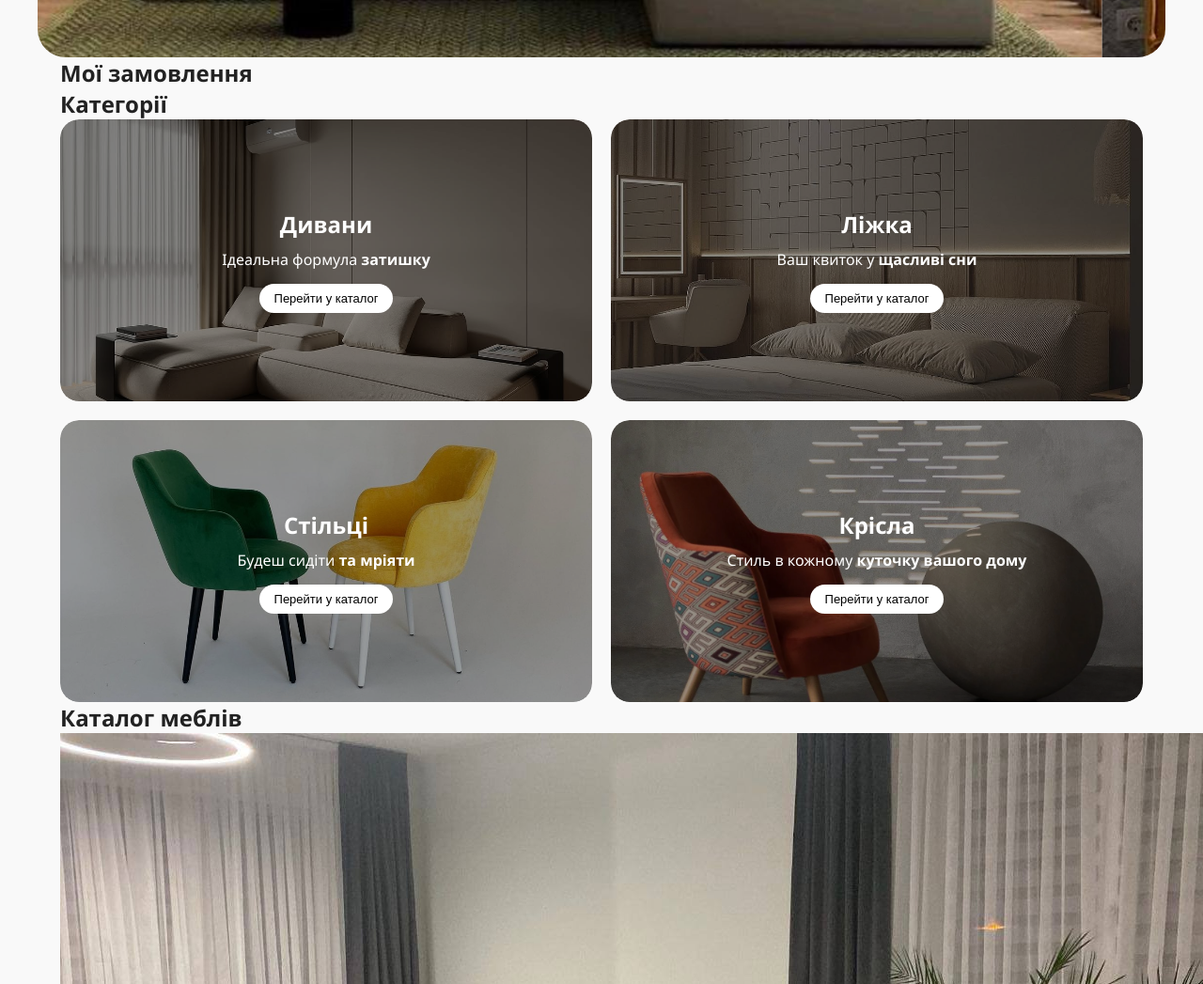
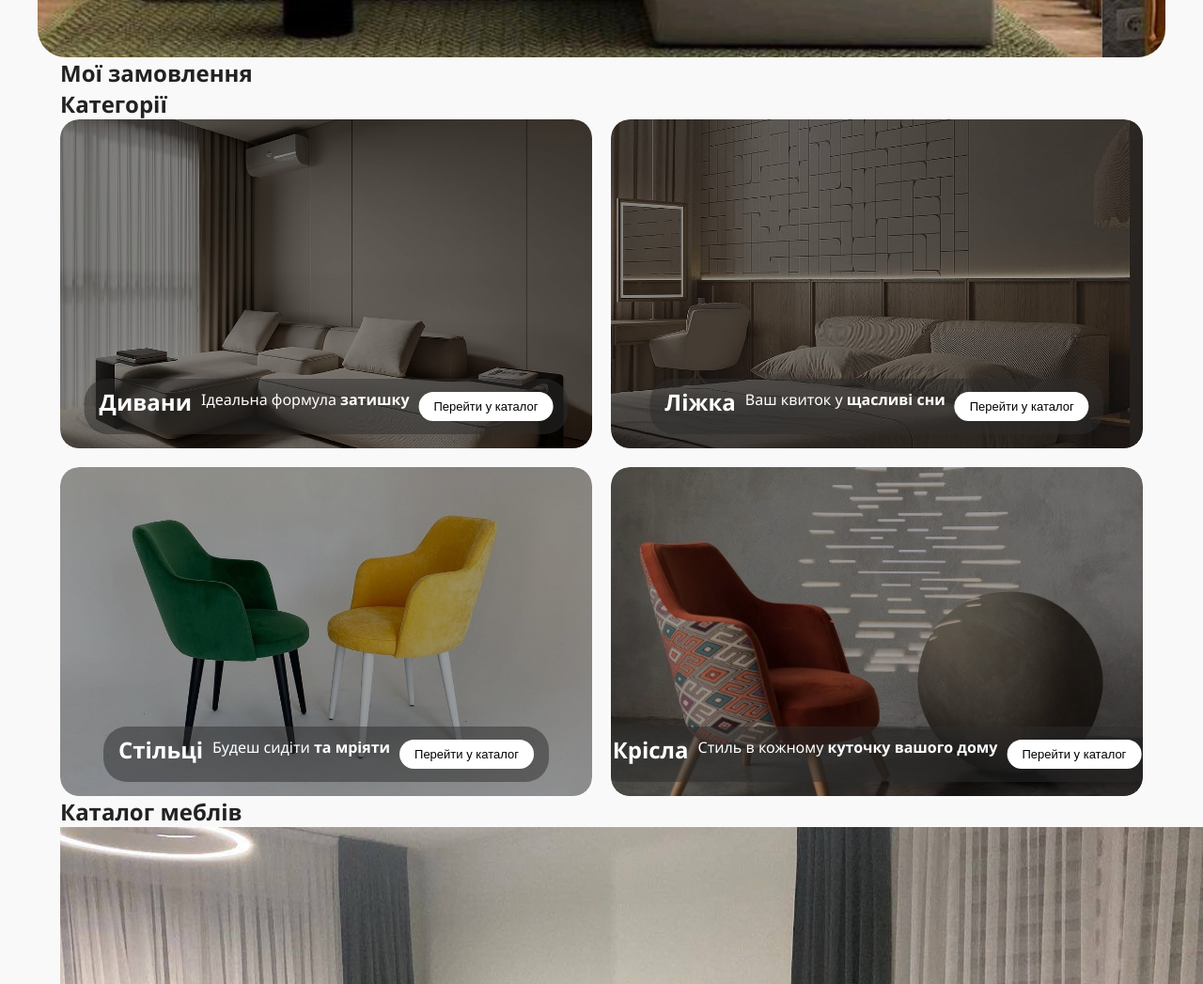
Before and after one commit to serg56345/artemShop-frontend, a plain HTML site: page index.html in a window 1280 px wide. Shown: the part 580-1627 px from the top of the page at 94% size. Drawn offline with Linux system fonts and the light colour scheme.

Commit message:
css category

```diff
--- a/style.css
+++ b/style.css
@@ -173,7 +173,7 @@ body {
     position: relative;
     overflow: hidden;
     border-radius: 20px;
-    height: 300px;
+    height: 350px;
 }
 
 .category__picture img {
@@ -206,18 +206,46 @@ body {
 
 .category__content {
     position: absolute;
-    top: 0;
-    left: 0;
-    right: 0;
-    bottom: 0;
+    left: 50%;
+    bottom: 15px;
+    /* розташування внизу картинки */
+    transform: translateX(-50%);
+    /* центруємо по горизонталі */
     display: flex;
-    flex-direction: column;
-    justify-content: center;
     align-items: center;
+    /* текст і кнопка в рядок */
+    gap: 10px;
+    /* відстань між елементами в рядку */
+    padding: 8px 16px;
+    background: rgba(45, 45, 45, 0.5);
+    /* напівпрозорий фон */
+    border-radius: 25px;
+    /* заокруглені краї */
     color: #fff;
     z-index: 2;
-    text-align: center;
-    padding: 20px;
+    font-size: 14px;
+    font-weight: 500;
+    white-space: nowrap;
+    /* текст не переноситься на новий рядок */
+}
+
+.category__content span {
+    font-weight: bold;
+}
+
+.category-card__btn {
+    background: #fff;
+    color: #000;
+    border: none;
+    padding: 5px 12px;
+    border-radius: 20px;
+    cursor: pointer;
+    font-size: 12px;
+    transition: background 0.3s;
+}
+
+.category-card__btn:hover {
+    background: #ddd;
 }
 
 .category-card__title {
```
